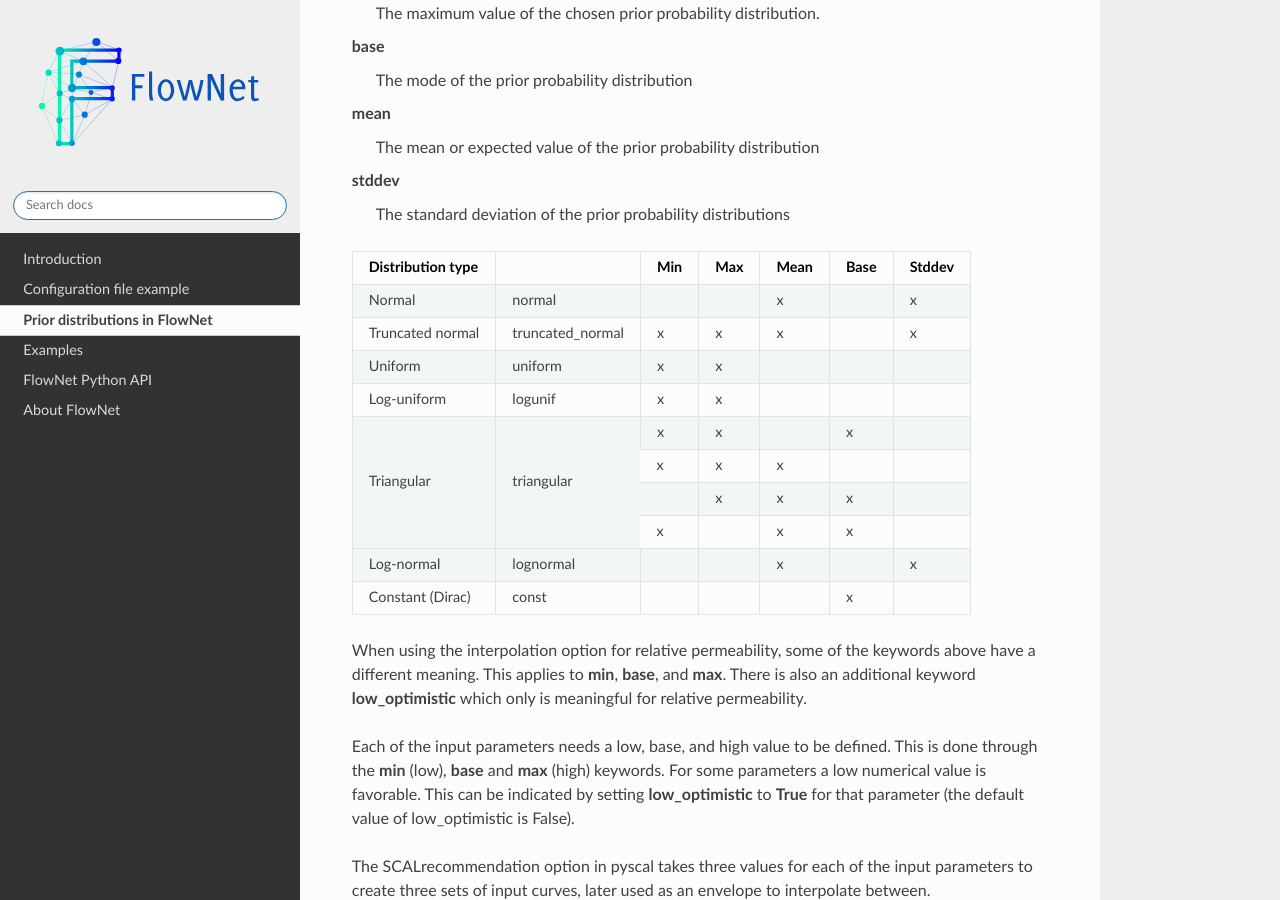
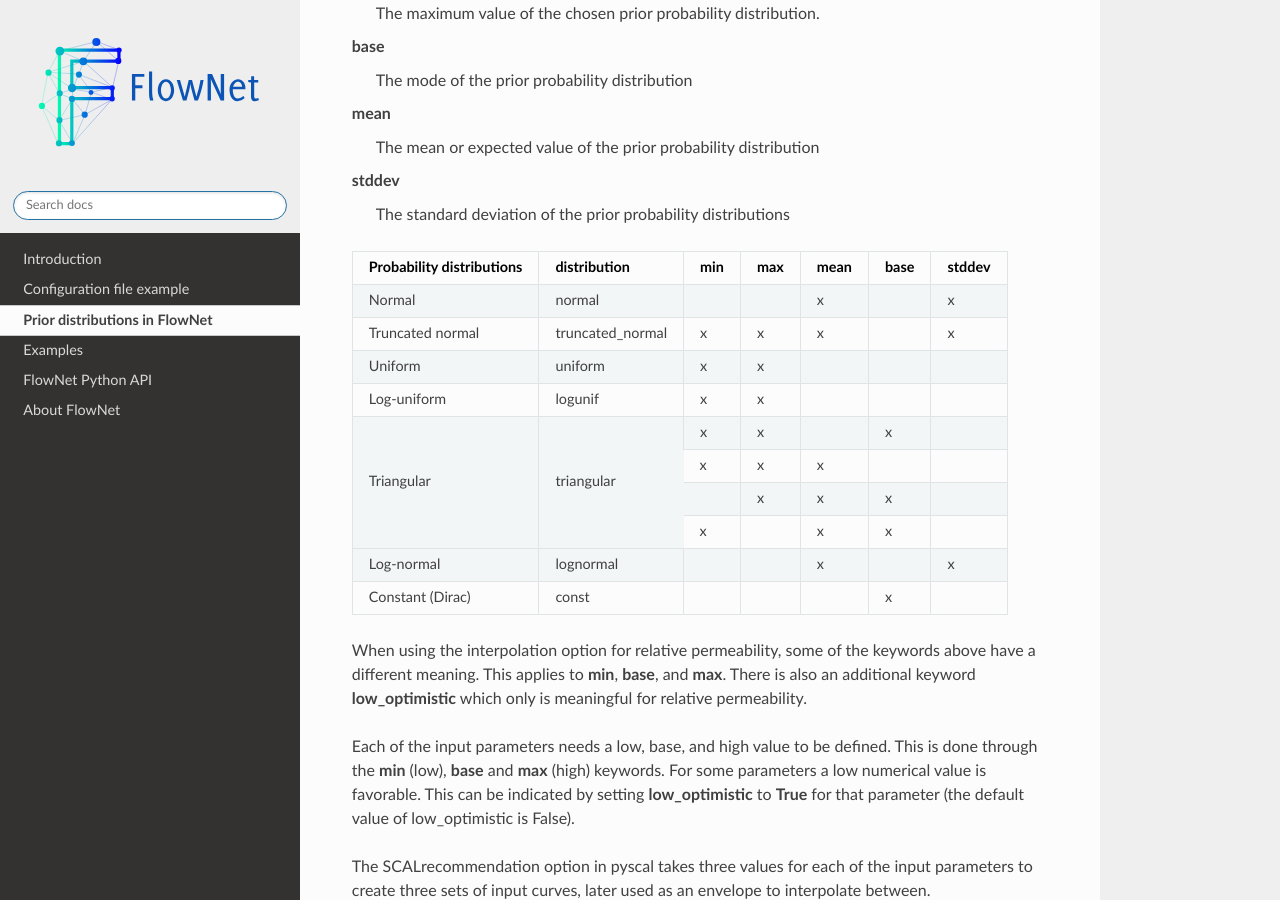
Before and after one commit to equinor/flownet, a Sphinx documentation site: the page built from docs/parametrization.rst, in a window 1280 px wide and 900 px high, scrolled down 851 px. Built offline with Sphinx 7.4.7 and the Read the Docs theme 2.0.0, drawn with Linux system fonts in a browser that asks for light colours.

Commit message:
Update parametrization.rst

```diff
--- a/docs/parametrization.rst
+++ b/docs/parametrization.rst
@@ -52,29 +52,29 @@ stddev
   The standard deviation of the prior probability distributions
 
 
-+------------+-------+------------------+------+------+------+------+------+
-| Distribution type  |                  | Min  | Max  | Mean | Base |Stddev|
-+============+=======+==================+======+======+======+======+======+
-| Normal             | normal           |      |      |   x  |      |   x  |
-+--------------------+------------------+------+------+------+------+------+
-| Truncated normal   | truncated_normal |  x   |  x   |   x  |      |   x  |
-+--------------------+------------------+------+------+------+------+------+
-| Uniform            | uniform          |  x   |  x   |      |      |      |
-+--------------------+------------------+------+------+------+------+------+
-| Log-uniform        | logunif          |  x   |  x   |      |      |      |
-+--------------------+------------------+------+------+------+------+------+
-| Triangular         | triangular       |  x   |  x   |      |  x   |      |
-+                    +                  +------+------+------+------+------+
-|                    |                  |  x   |  x   |   x  |      |      |
-+                    +                  +------+------+------+------+------+
-|                    |                  |      |  x   |   x  |  x   |      |
-+                    +                  +------+------+------+------+------+
-|                    |                  |  x   |      |   x  |  x   |      |
-+--------------------+------------------+------+------+------+------+------+
-| Log-normal         | lognormal        |      |      |   x  |      |  x   |
-+--------------------+------------------+------+------+------+------+------+
-| Constant (Dirac)   | const            |      |      |      |   x  |      |
-+--------------------+------------------+------+------+------+------+------+
++---------------------------+------------------+------+------+------+------+------+
+| Probability distributions | distribution     | min  | max  | mean | base |stddev|
++===========================+==================+======+======+======+======+======+
+| Normal                    | normal           |      |      |   x  |      |   x  |
++---------------------------+------------------+------+------+------+------+------+
+| Truncated normal          | truncated_normal |  x   |  x   |   x  |      |   x  |
++---------------------------+------------------+------+------+------+------+------+
+| Uniform                   | uniform          |  x   |  x   |      |      |      |
++---------------------------+------------------+------+------+------+------+------+
+| Log-uniform               | logunif          |  x   |  x   |      |      |      |
++---------------------------+------------------+------+------+------+------+------+
+| Triangular                | triangular       |  x   |  x   |      |  x   |      |
++                           +                  +------+------+------+------+------+
+|                           |                  |  x   |  x   |   x  |      |      |
++                           +                  +------+------+------+------+------+
+|                           |                  |      |  x   |   x  |  x   |      |
++                           +                  +------+------+------+------+------+
+|                           |                  |  x   |      |   x  |  x   |      |
++---------------------------+------------------+------+------+------+------+------+
+| Log-normal                | lognormal        |      |      |   x  |      |  x   |
++---------------------------+------------------+------+------+------+------+------+
+| Constant (Dirac)          | const            |      |      |      |   x  |      |
++---------------------------+------------------+------+------+------+------+------+
 
 
 
```
